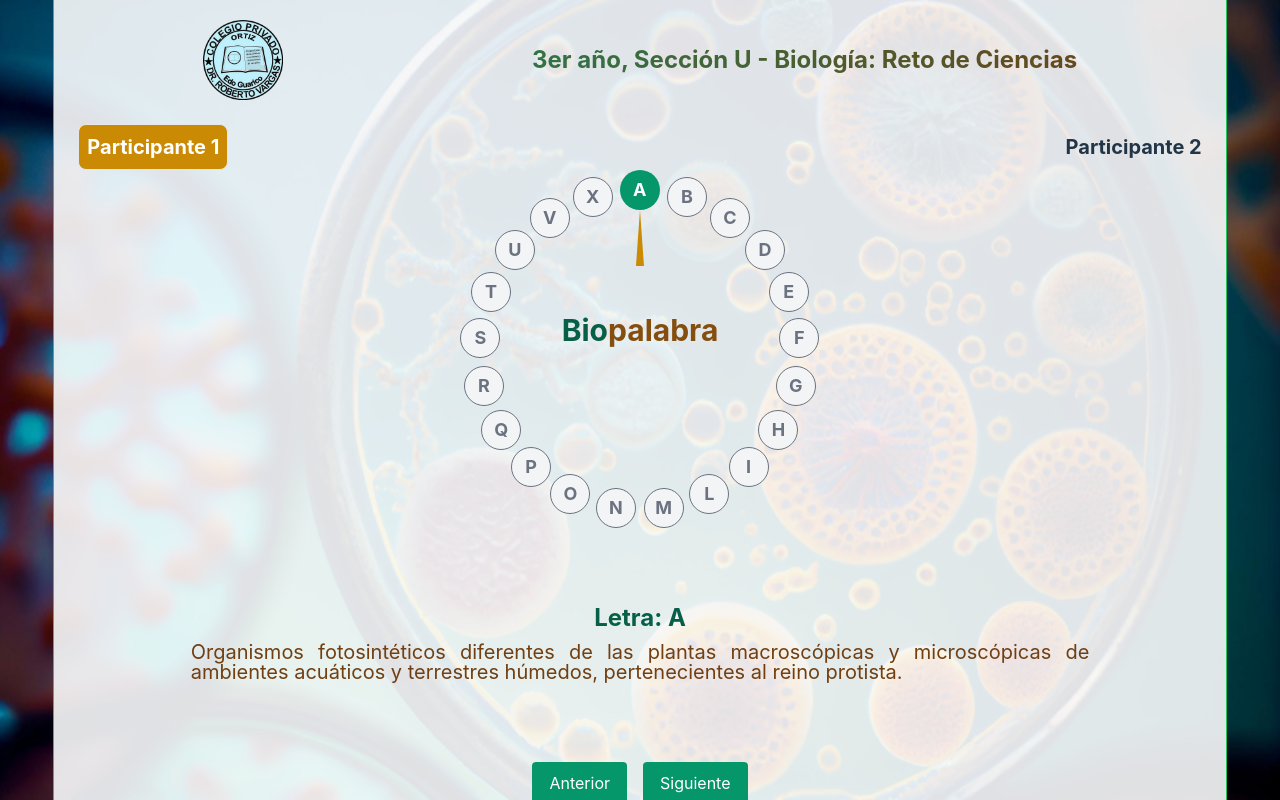
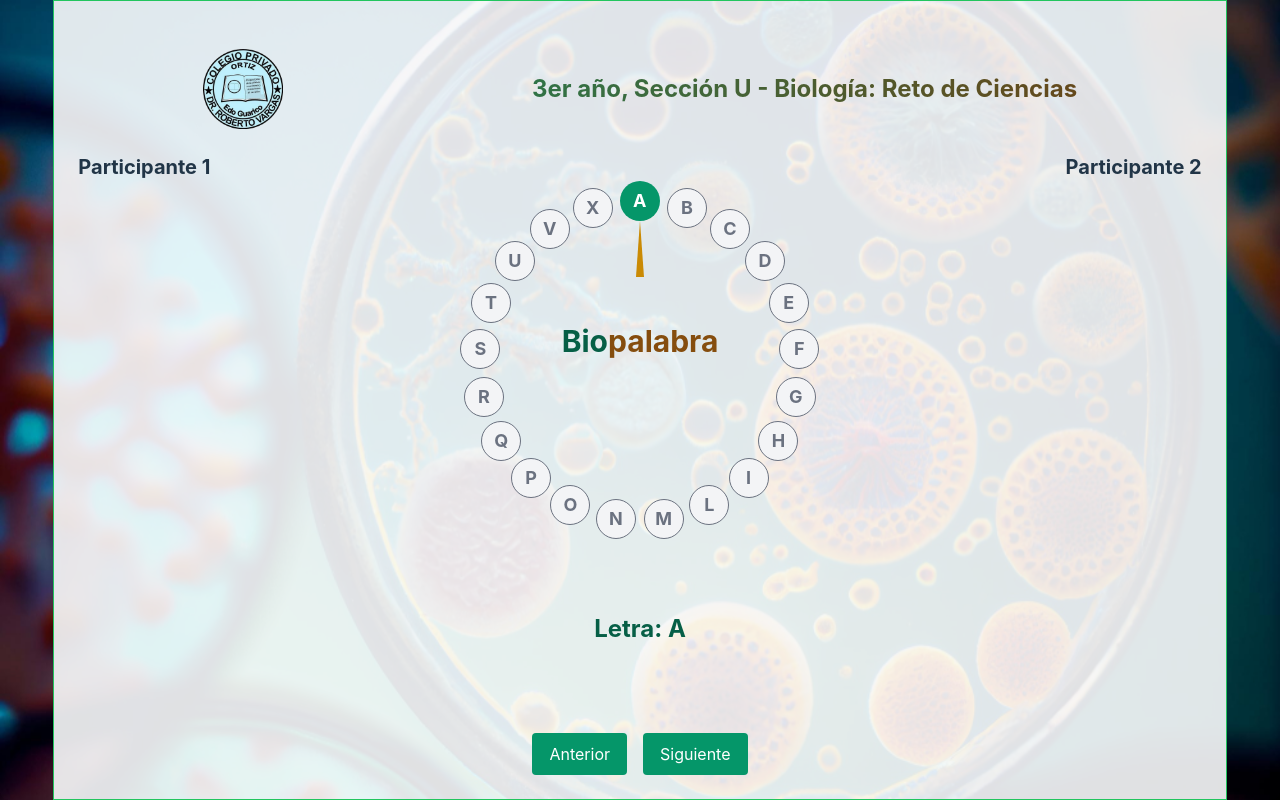
Before and after one commit to EsdrasC24/biopalabra, a React (Vite) app: page / in a window 1280 px wide. Built offline with nearby package versions, Linux system fonts and the light colour scheme.

Commit message:
feat: add intro audio

```diff
--- a/src/App.tsx
+++ b/src/App.tsx
@@ -3,8 +3,9 @@
 import './style.css';
 import portalImg from './assets/fondo-1.jpg';
 import highschoolLogo from './assets/logo-liceo.png';
+import introAudio from './assets/intro.mp3';
 
-import { useState, useEffect } from 'react'
+import { useState, useEffect, useRef } from 'react'
 
 import { getRelativeCoords } from './util';
 import { __LETTERS__, getDefinitions } from './definitions';
@@ -19,11 +20,21 @@ export default function Component() {
   const [selectedLetter, setSelectedLetter] = useState('A');
   const [rotation, setRotation] = useState(0);
   const [defIndex, setDefIndex] = useState(0); // indicates actived participant
+  const [isPlaying, setPlaying] = useState(false);
+
+  const introAudioRef = useRef(null);
 
   useEffect(() => {
     const index = __ALPHABET__.indexOf(selectedLetter);
     setRotation(index * __ROTATION_DEG__);
-  }, [selectedLetter])
+  }, [selectedLetter]);
+
+  useEffect(() => {
+    if(isPlaying && introAudioRef.current){
+      introAudioRef.current.play();
+      setPlaying(false);
+    }
+  }, [isPlaying]);
 
   const handlePrevious = () => {
     const currentIndex = __ALPHABET__.indexOf(selectedLetter)
@@ -39,6 +50,8 @@ export default function Component() {
 
   return (
     <div className="w-screen h-screen from-emerald-600 to-yellow-800 shadow-lg rounded-lg overflow-hidden flex items-center box-border">
+      {/* hidden audio */}
+      <audio src={introAudio} ref={introAudioRef} />
       <img src={portalImg} className="absolute top-0 left-0 -z-10 w-full h-full object-fill" />
       <div className="p-6 mx-auto w-11/12 border border-green-500 bg-gray-50/90">
         {/* title */}
@@ -49,9 +62,10 @@ export default function Component() {
         {/* Participants */}
         <div className="flex items-center justify-between text-xl font-bold">
           {definitions.map((_, index) => {
+            if(index == 0) return null;
             return defIndex == index ?
-              (<div className="p-2 text-white bg-yellow-600 border rounded-lg">Participante {index + 1}</div>)
-              : (<div onClick={() => setDefIndex(index)}>Participante {index + 1}</div>);
+              (<div className="p-2 text-white bg-yellow-600 border rounded-lg">Participante {index}</div>)
+              : (<div onClick={() => {setPlaying(true); setDefIndex(index)}}>Participante {index}</div>);
           })}
         </div>
         {/* rulette box */}
--- a/src/definitions.ts
+++ b/src/definitions.ts
@@ -6,6 +6,10 @@ export type DefinitionSet = {
 
 export function getDefinitions(): Array<DefinitionSet>{
     return [
+        // pseudo participant for sound
+        {  A:'', B:'', C:'', D:'', E:'', F:'', G:'', H:'', I:'',
+           L:'', M:'', N:'', O:'', P:'', Q:'', R:'', S:'', T:'',
+           U:'', V:'', X:''},
         //1st participant
         {
           A: 'Organismos fotosintéticos diferentes de las plantas macroscópicas y microscópicas de ambientes acuáticos y terrestres húmedos, pertenecientes al reino protista.',
```
